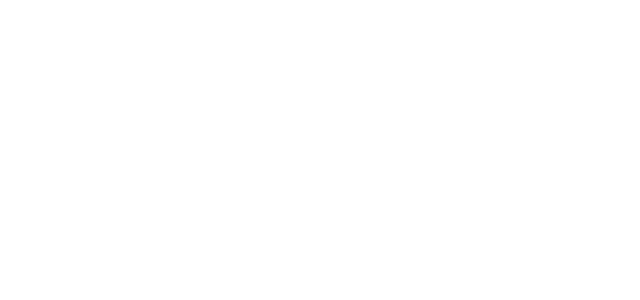
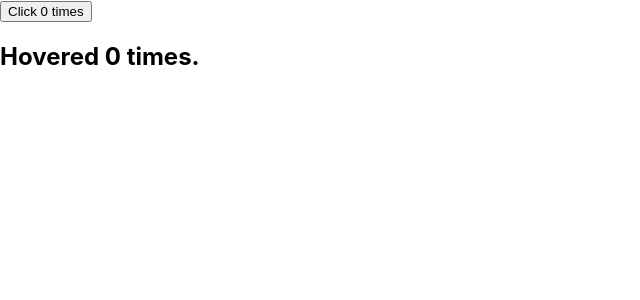
Before and after one commit to shubhsjain/React-Practic, a React (Create React App) app: page / in a window 1280 px wide. Shown: the top 300 px of the page, without its empty margins (0-640 px from the left). Built offline with nearby package versions, Linux system fonts and the light colour scheme; the HTML template or start-up script is replaced by a standard one.

Commit message:
higher order in withcounter, hovercounterr and clickcounter all combined

```diff
--- a/src/App.js
+++ b/src/App.js
@@ -3,7 +3,6 @@
 /**{import {ClassComp, ClassComp1} from './components/ClassComp';
 import FC from './components/FunctionalComp';
 import Click from './components/Click'
-import Counter from './components/Counter'
 import Hello from './components/Hello'}
 import FunctionProps from './components/FunctionProps';
 import Greet from './components/Greet'
@@ -21,21 +20,29 @@
 import FocusInput from './components/FocusInput';
 import FRParentInpur from './components/FRParentInpur';
 import PortalDemo from './components/PortalDemo';
-
+import ErrorBoundry from './components/ErrorBoundry';
+import Hero from './components/Hero';
+import Counter from './components/Counter'
 */
 
 import React from 'react';
+import ClickCounter from './ClickCounter';
+import HoverCounter from './components/HoverCounter';
 
 function App() {
   return (
    <div className="App">
 
-   {/**
-    *  <ErrorBoundry>
+  <ClickCounter/>
+     <HoverCounter/>
+
+   {/**   <Counter/>
+       *  <ErrorBoundry>
      <Hero heroName='batman'></Hero></ErrorBoundry> <ErrorBoundry>
      <Hero heroName='Superman'></Hero></ErrorBoundry> <ErrorBoundry>
      <Hero heroName ='Joker'></Hero>
      </ErrorBoundry>
+
    <PortalDemo/>
    <FRParentInpur/>
    <FocusInput/>
@@ -49,7 +56,6 @@
    <ClassComp/>
    <ClassComp1/>
    <Click/>
-   <Counter/>
    <Hello/>
    <Message/>
    <ParentComp/>
--- /dev/null
+++ b/src/ClickCounter.js
@@ -0,0 +1,19 @@
+import React, { Component } from 'react'
+import UpdatedComp from './components/withCounter'
+
+
+export class ClickCounter extends Component {
+
+
+    render() {
+        const {count, incrementCount}= this.props
+        return (
+        <div>
+            <button onClick={incrementCount}>Click {count} times</button>
+         </div>
+
+        )
+    }
+}
+
+export default UpdatedComp(ClickCounter)
--- a/src/components/HigherOrder.js
+++ b/src/components/HigherOrder.js
@@ -3,7 +3,7 @@
 const UpdatedComp = OriginalComp => {
     class NewComp extends React.Component{
         render(){
-            return <OriginalComp name="The User" />;
+            return <OriginalComp name="shubh " />;
 
         }
     }
--- /dev/null
+++ b/src/components/HoverCounter.js
@@ -0,0 +1,19 @@
+import React, { Component } from 'react'
+import UpdatedComp from './withCounter'
+
+export class HoverCounter extends Component {
+
+
+    render() {
+        const{count, incrementCount} =this.props
+        return (
+
+            <div>
+                <h2 onMouseOver={incrementCount}>Hovered {count} times.</h2>
+            </div>
+
+        )
+    }
+}
+
+export default UpdatedComp(HoverCounter)
--- /dev/null
+++ b/src/components/withCounter.js
@@ -0,0 +1,24 @@
+import React from 'react'
+
+const UpdatedComp = OriginalComp => {
+    class NewComp extends React.Component{
+        constructor(props) {
+            super(props)
+
+            this.state = {
+                 count:0
+            }
+        }
+        incrementCount = () => {
+            this.setState(prevState =>{
+                return {count: prevState.count +1}
+            })
+        }
+        render(){
+            return <OriginalComp count={this.state.count} incrementCount={this.incrementCount}  />;
+
+        }
+    }
+    return NewComp;
+}
+export default UpdatedComp;
```
Also changed, not shown: src/components/Counter.js (+8 -10 lines).
